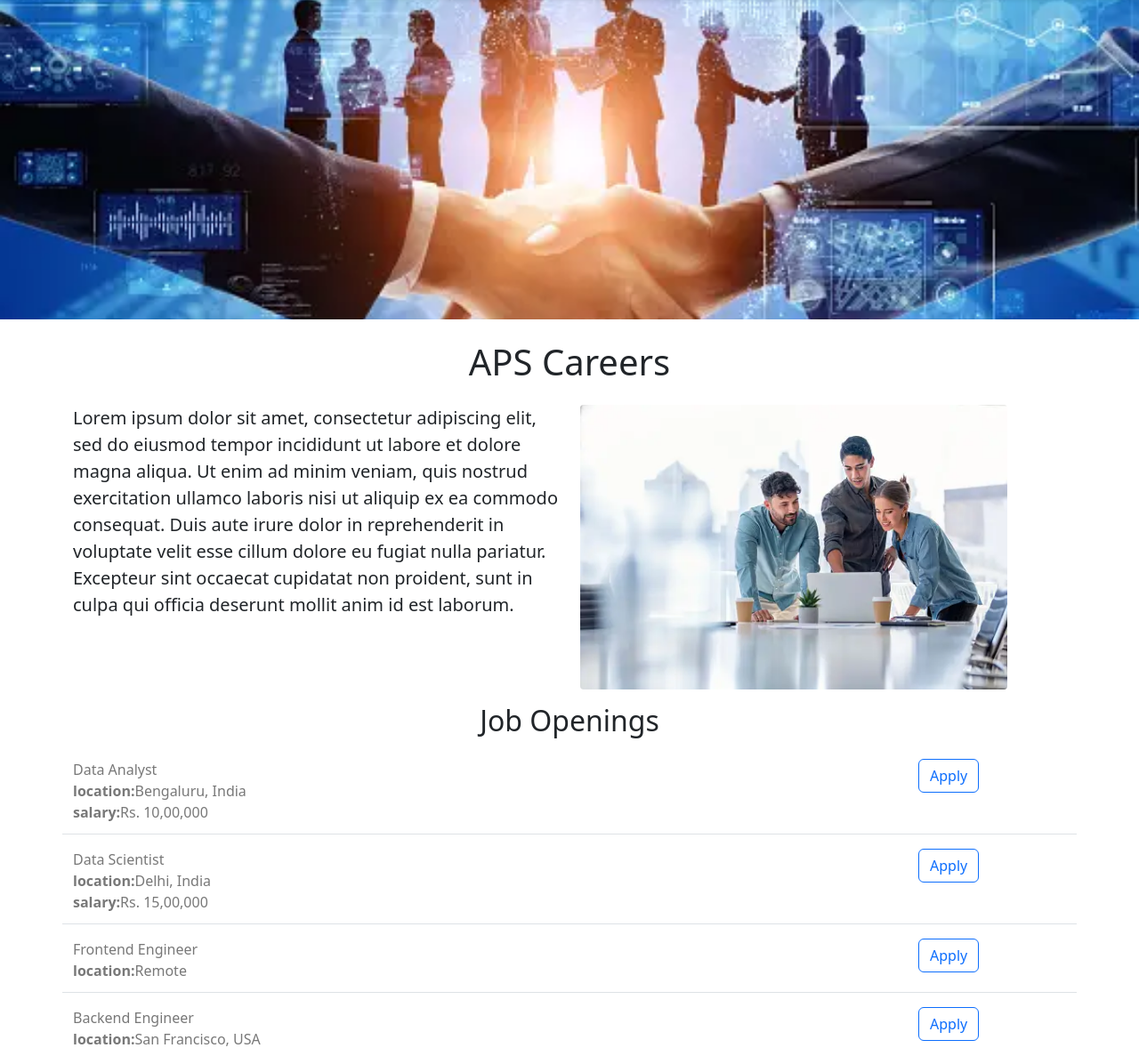
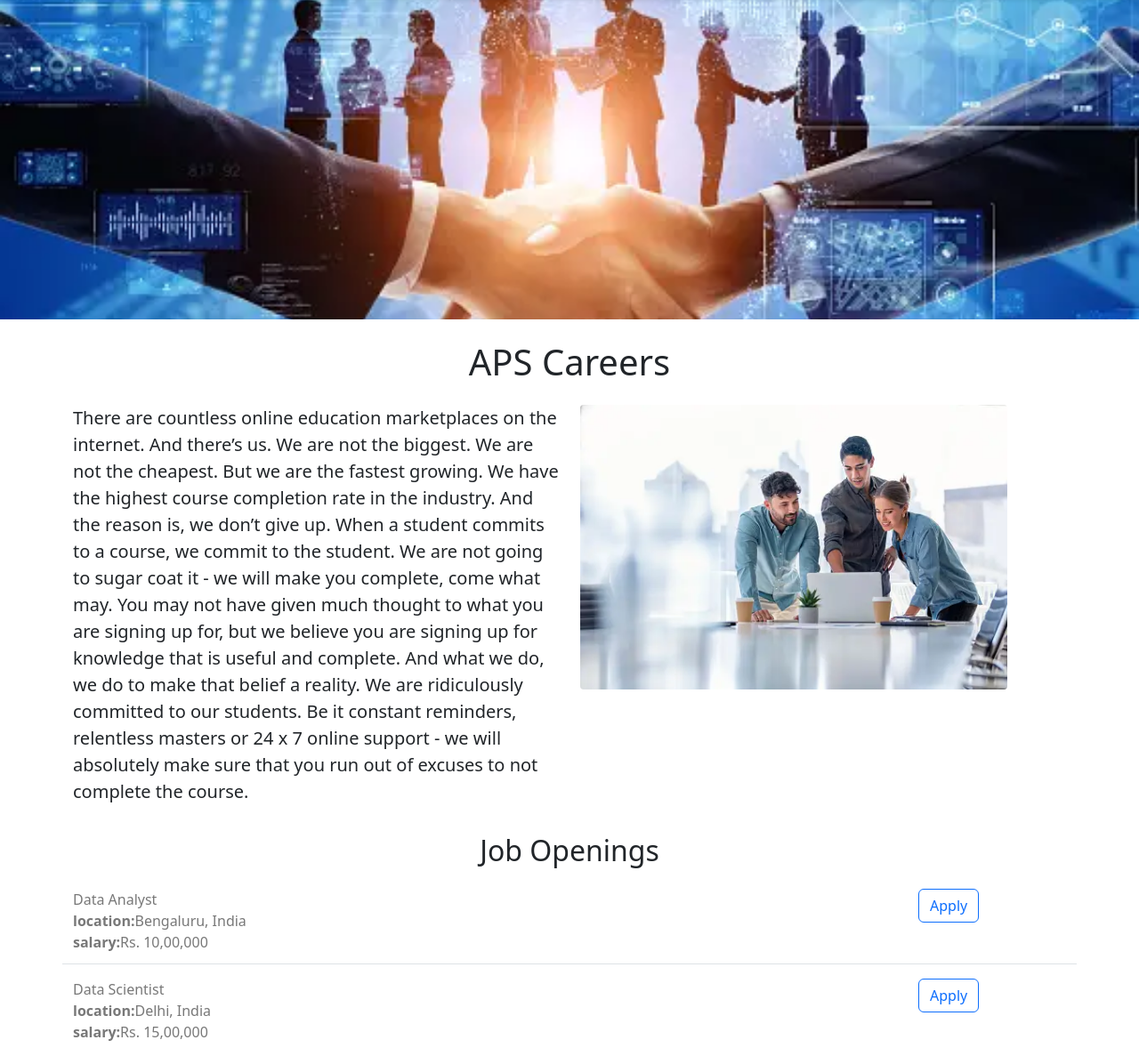
Before and after one commit to AnushaPanuganti/career-website-V2, a Flask app: page / in a window 1280 px wide. Shown: the part 57-1235 px from the top of the page at 89% size. Run offline with Flask 3, Linux system fonts and the light colour scheme.

Commit message:
edited about

```diff
--- a/templates/home.html
+++ b/templates/home.html
@@ -21,7 +21,8 @@
       <h1 class="text-center mt-2 mb-4">APS Careers</h1>
       <div class="row" style="margin-bottom:16px;">
         <div class="col-md-6">
-      <p class="lead">Lorem ipsum dolor sit amet, consectetur adipiscing elit, sed do eiusmod tempor incididunt ut labore et dolore magna aliqua. Ut enim ad minim veniam, quis nostrud exercitation ullamco laboris nisi ut aliquip ex ea commodo consequat. Duis aute irure dolor in reprehenderit in voluptate velit esse cillum dolore eu fugiat nulla pariatur. Excepteur sint occaecat cupidatat non proident, sunt in culpa qui officia deserunt mollit anim id est laborum.</p>
+      <p class="lead">There are countless online education marketplaces on the internet. And there’s us. We are not the biggest. We are not the cheapest. But we are the fastest growing. We have the highest course completion rate in the industry.
+        And the reason is, we don’t give up. When a student commits to a course, we commit to the student. We are not going to sugar coat it - we will make you complete, come what may. You may not have given much thought to what you are signing up for, but we believe you are signing up for knowledge that is useful and complete. And what we do, we do to make that belief a reality. We are ridiculously committed to our students. Be it constant reminders, relentless masters or 24 x 7 online support - we will absolutely make sure that you run out of excuses to not complete the course.</p>
         </div>
         <div class="d-none d-md-block col-md-6">
         <img src="/static/people.webp" style= "height:320px; border-radius:4px;">
```
